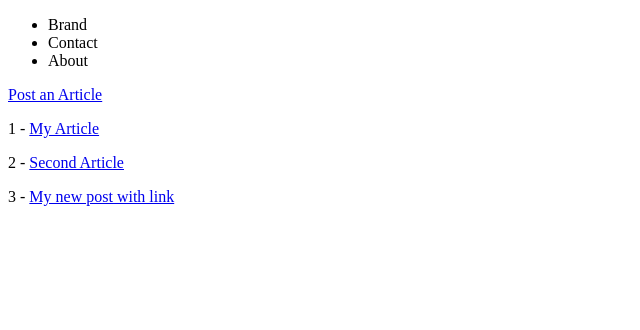
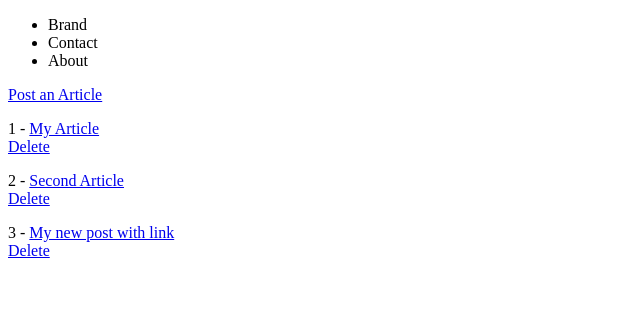
Before and after one commit to daddyawesome/tryDjango, a Django app: page /blog/ in a window 1280 px wide. Shown: the top 330 px of the page, without its empty margins (0-640 px from the left). Run offline with Django 3.2, Linux system fonts and the light colour scheme; data comes from the database, SQL or seed files in the repository; both versions use the stored data as it was after the commit.

Commit message:
added delete on templates

```diff
--- a/blog/templates/articles/article_detail.html
+++ b/blog/templates/articles/article_detail.html
@@ -3,5 +3,6 @@
 {% block content %}
 <h1>{{ object.title }}</h1>
 <p>{{ object.content }}</p>
-<a href='../'>Return to list</a></p>
+<a href='../'>Return to list</a>
+
 {% endblock %}
--- a/blog/templates/articles/article_list.html
+++ b/blog/templates/articles/article_list.html
@@ -5,7 +5,10 @@
 <a href="../blog/create">Post an Article</a>
 
 {% for instance in object_list %}
-     <p>{{ instance.id }} - <a href='{{ instance.get_absolute_url }}'>{{ instance.title }}</a></p>
+     <p>{{ instance.id }} - <a href='{{ instance.get_absolute_url }}'>{{ instance.title }}</a>
+     <br>
+     <a href='../blog/{{ instance.id }}/delete'>Delete</a></p>
+     </p>
 {% endfor %}
 
 
```
Also changed, not shown: db.sqlite3.
